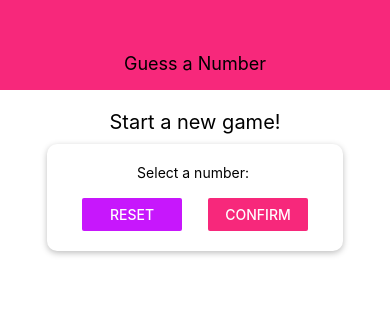
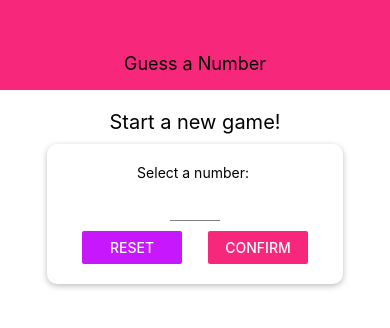
Before and after one commit to Jascuas/ReactNativeGuide2, a React Native app: screen / in a window 390 px wide. Shown: the top 328 px of the page. Built offline with nearby package versions, Linux system fonts and the light colour scheme.

Commit message:
Input component

```diff
--- /dev/null
+++ b/components/Input.js
@@ -0,0 +1,17 @@
+import React from "react";
+import { StyleSheet, TextInput } from "react-native";
+
+
+const Input = props => {
+  return <TextInput {...props} style={{...styles.input, ...props.style}} />;
+};
+
+const styles = StyleSheet.create({
+    input: {
+        height: 30,
+        borderBottomColor: "grey",
+        borderBottomWidth: 1,
+        marginVertical: 10
+    }
+});
+export default Input;
--- a/screens/StartGameScreen.js
+++ b/screens/StartGameScreen.js
@@ -1,18 +1,30 @@
 import React from "react";
-import { StyleSheet, View, Text, TextInput, Button } from "react-native";
+import { StyleSheet, View, Text, Button } from "react-native";
 import Card from "../components/Card";
 import Colors from "../constants/colors";
-
+import Input from "../components/Input";
 const StartGameScreen = props => {
   return (
     <View style={styles.screen}>
       <Text style={styles.title}>Start a new game!</Text>
       <Card style={styles.inputContainer}>
         <Text>Select a number: </Text>
-        <TextInput />
+        <Input
+          style={styles.input}
+          blurOnSubmit
+          autoCapitalize="none"
+          autoCorrect={false}
+          keyboardType="number"
+          maxLength={2}
+
+        />
         <View style={styles.buttonContainer}>
-          <View style={styles.button}><Button color={Colors.accent} title="Reset" onPress={() => {}} /></View>
-          <View style={styles.button}><Button color={Colors.primary}  title="Confirm" onPress={() => {}} /></View>
+          <View style={styles.button}>
+            <Button color={Colors.accent} title="Reset" onPress={() => {}} />
+          </View>
+          <View style={styles.button}>
+            <Button color={Colors.primary} title="Confirm" onPress={() => {}} />
+          </View>
         </View>
       </Card>
     </View>
@@ -32,7 +44,7 @@
   inputContainer: {
     width: 300,
     maxWidth: "80%",
-    alignItems: "center",
+    alignItems: "center"
   },
   buttonContainer: {
     flexDirection: "row",
@@ -40,8 +52,12 @@
     justifyContent: "space-between",
     paddingHorizontal: 15
   },
-  button:{
+  button: {
     width: 100
+  },
+  input: {
+    width: 50,
+    textAlign: "center"
   }
 });
 
```
